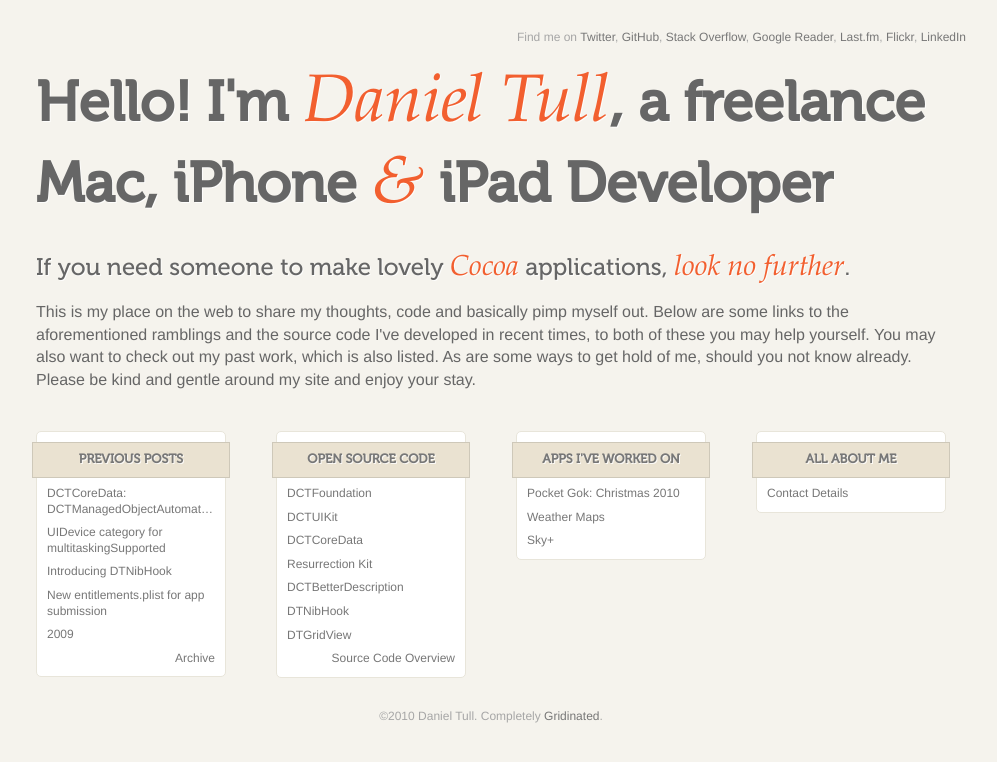
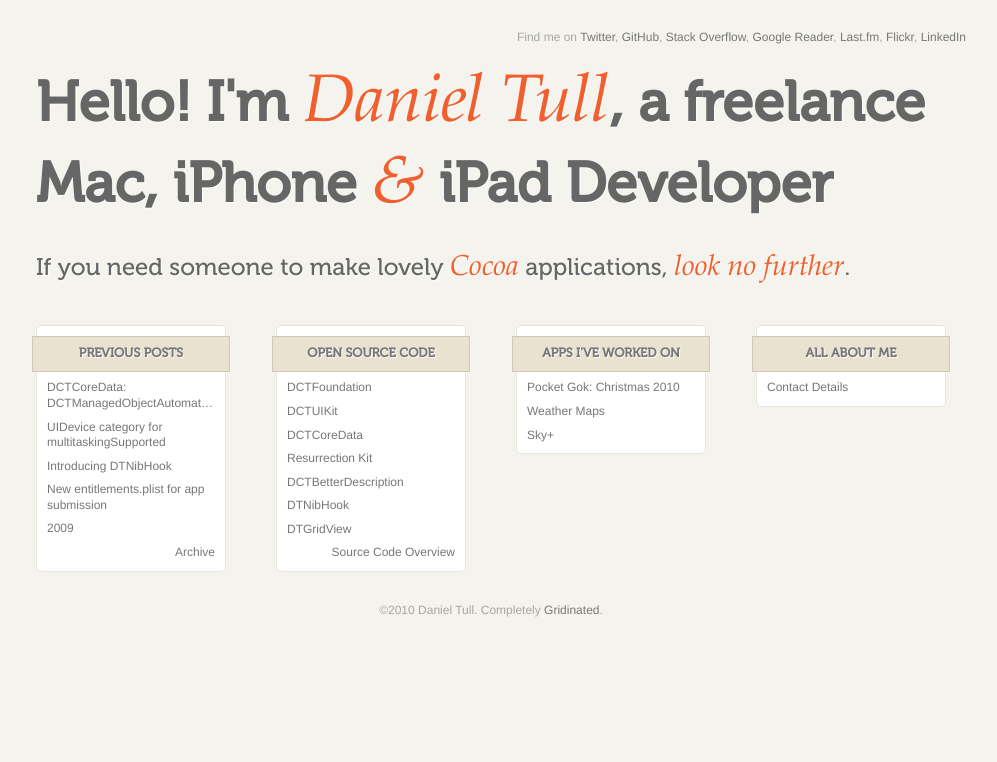
Before and after one commit to danielctull/danielctull.github.com, a Jekyll site: the page built from index.html, in a window 1280 px wide. Shown: the top 762 px of the page, without its empty margins (149-1146 px from the left). Built offline with Jekyll 4.4.1, drawn with Linux system fonts in a browser that asks for light colours.

Commit message:
Remove paragraph on homepage.

```diff
--- a/index.html
+++ b/index.html
@@ -5,7 +5,3 @@ title: Daniel Tull
 
 <h1>Hello! I'm <span class="highlight">Daniel Tull</span>, a freelance Mac, iPhone <span class="highlight amp">&amp;</span> iPad Developer</h1>
 <h2>If you need someone to make lovely <span class="highlight">Cocoa</span> applications, <span class="highlight">look no further</span>.</h2>
-<p>This is my place on the web to share my thoughts, code and basically pimp myself out.
-Below are some links to the aforementioned ramblings and the source code I've developed in recent times, to both of these you may help yourself.
-You may also want to check out my past work, which is also listed. As are some ways to get hold of me, should you not know already.
-Please be kind and gentle around my site and enjoy your stay.</p>
```
